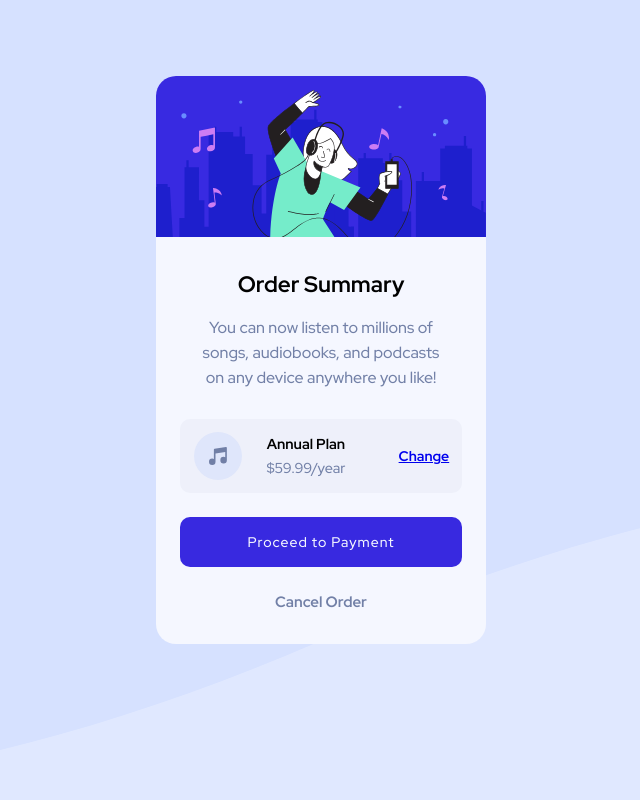
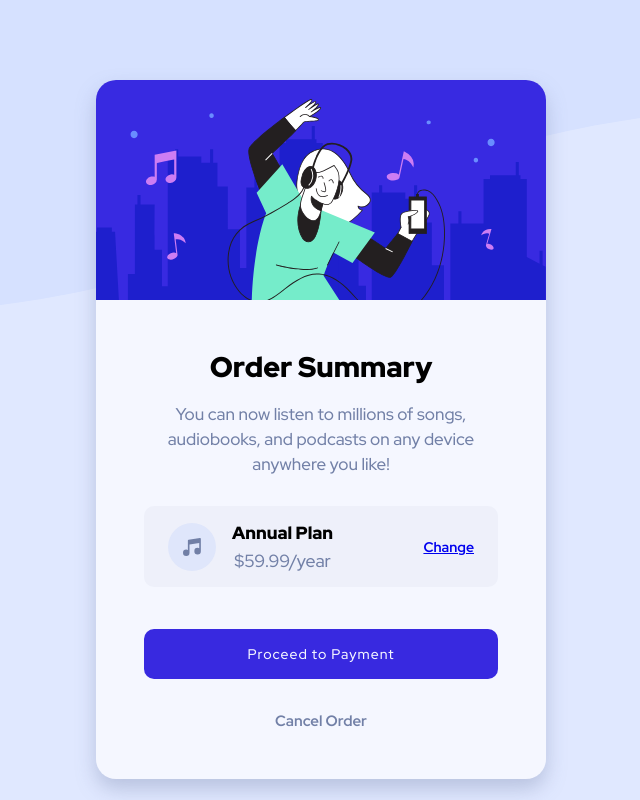
Before and after one commit to Namonaki0/FE-mentor-order-summary-component, a plain HTML site: page index.html in a window 1536 px wide. Shown: the whole page, without its empty margins (447-1087 px from the left). Drawn offline with Linux system fonts and the light colour scheme.

Commit message:
last layout changes

```diff
--- a/css/styles.scss
+++ b/css/styles.scss
@@ -11,6 +11,8 @@ $dark-blue: hsl(223, 47%, 23%);
 
 $pale-blue: hsl(225, 100%, 94%);
 $bright-blue: hsl(245, 75%, 52%);
+
+$transition: all 100ms linear;
 
 * {
   margin: 0;
@@ -27,13 +29,25 @@ body {
   height: 100vh;
   place-content: center;
   text-align: center;
+
+  @media (min-width: 1440px) {
+    background: center $pale-blue url("/images/pattern-background-desktop.svg")
+      no-repeat;
+    background-size: 110%;
+    background-position-y: -200px;
+  }
 }
 
 main {
   background: $very-pale-blue;
   border-radius: 20px;
   max-width: 330px;
-  margin-top: -5rem;
+  box-shadow: 0 10px 20px hsla(224, 23%, 55%, 0.363);
+
+  @media (min-width: 1440px) {
+    margin-top: 3.7rem;
+    max-width: 450px;
+  }
 
   .hero-wrapper {
     img {
@@ -49,9 +63,18 @@ main {
     border-bottom-right-radius: 20px;
     border-bottom-left-radius: 20px;
 
+    @media (min-width: 1440px) {
+      padding: 3rem 3rem;
+    }
+
     h1 {
       font-size: 1.4rem;
       margin-bottom: 1rem;
+
+      @media (min-width: 1440px) {
+        font-size: 1.78rem;
+        font-weight: 800;
+      }
     }
 
     p {
@@ -61,6 +84,11 @@ main {
       margin: 0 auto;
       margin-bottom: 1.8rem;
       width: 90%;
+
+      @media (min-width: 1440px) {
+        font-size: 17px;
+        width: 95%;
+      }
     }
 
     .order-plan {
@@ -72,13 +100,23 @@ main {
       margin-bottom: 1.5rem;
       padding: 0 0.8rem 0 0.2rem;
 
+      @media (min-width: 1440px) {
+        padding: 0 1.5rem 0 0.8rem;
+        margin-bottom: 2.6rem;
+      }
+
       .order-plan-inner {
         display: flex;
         align-items: center;
         padding: 0.8rem 0.7rem;
 
+
         img {
           margin-right: 1.5rem;
+
+          @media (min-width: 1440px) {
+            margin-right: 1rem;
+          }
         }
 
         span {
@@ -86,6 +124,12 @@ main {
           font-weight: 700;
           font-size: 0.9rem;
           line-height: 24px;
+
+          @media (min-width: 1440px) {
+            font-weight: 800;
+            font-size: 1.1rem;
+            line-height: 28px;
+          }
         }
 
         span:nth-of-type(2) {
@@ -97,6 +141,12 @@ main {
       a {
         font-size: 14px;
         font-weight: 700;
+        transition: $transition;
+
+        &:hover,
+        &:focus {
+          opacity: 0.8;
+        }
       }
     }
 
@@ -111,12 +161,31 @@ main {
         font-size: 14px;
         letter-spacing: 1px;
         margin-bottom: 1.5rem;
+        transition: $transition;
+        cursor: pointer;
+
+        &:hover,
+        &:focus {
+          opacity: 0.7;
+        }
+
+        @media (min-width: 1440px) {
+          margin-bottom: 2rem;
+        }
       }
 
       span {
+        display: block;
         font-size: 15px;
         font-weight: 700;
         color: $desaturated-blue;
+        cursor: pointer;
+        transition: $transition;
+
+        &:hover,
+        &:focus {
+          color: $dark-blue;
+        }
       }
     }
   }
```
Also changed, not shown: completed_screenshots/desktop.PNG (added), completed_screenshots/mobile.PNG (added), css/styles.css, 2 other files.
